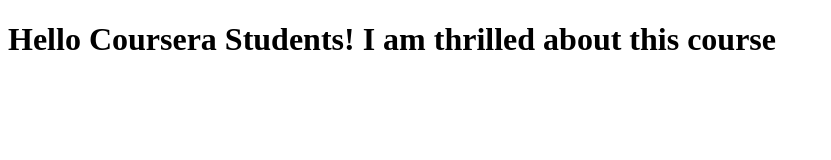
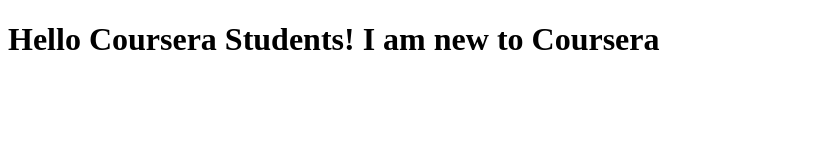
Before and after one commit to Anil4799/coursera--test, a plain HTML site: page index.html in a window 1280 px wide. Shown: the whole page, without its empty margins (0-831 px from the left). Drawn offline with Linux system fonts and the light colour scheme.

Commit message:
Next version

```diff
--- a/index.html
+++ b/index.html
@@ -5,6 +5,6 @@
     <title>Hello Coursera</title>
   </head>
   <body>
-    <h1>Hello Coursera Students! I am thrilled about this course</h1>
+    <h1>Hello Coursera Students! I am new to Coursera</h1>
   </body>
 </html>
```
